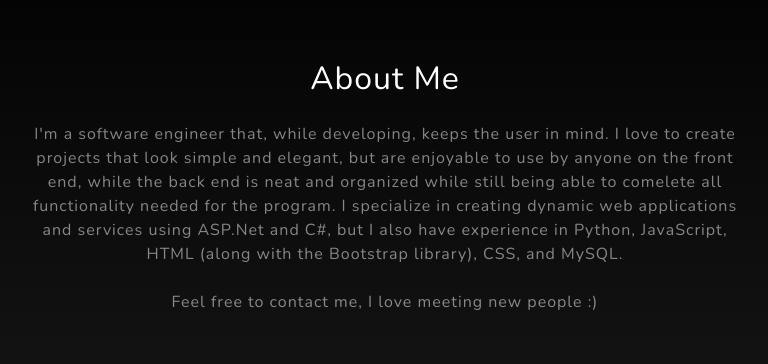
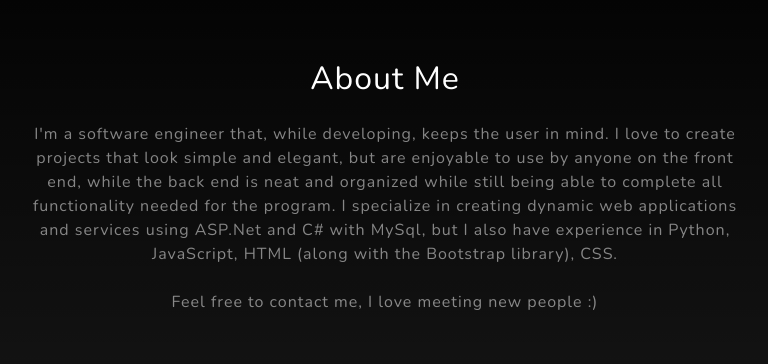
Before and after one commit to JustusStorm/myPortfolio, a plain HTML site: page index.html in a window 1280 px wide. Shown: the part 900-1264 px from the top of the page, 255-1023 px from the left. Drawn offline with nearby package versions, Linux system fonts and the light colour scheme.

Commit message:
Changed some mispelled words.

```diff
--- a/index.html
+++ b/index.html
@@ -52,7 +52,7 @@
                 <h1 class="mx-auto my-0 text-uppercase">Justus Storm</h1>
                 <h2 class="text-white-50 mx-auto mt-2 mb-5">Software Engineer,<br>Full Stack Developer</h2>
                 <a class="btn btn-primary js-scroll-trigger" href="#about">Learn More</a><br />
-                <a class="btn btn-primary js-scroll-trigger mt-4 "
+                <a class="btn btn-primary js-scroll-trigger mt-4"
                     href="/assets/img/Montgomery_Justus_Resume (1).pdf">Download Resume</a>
             </div>
         </div>
@@ -67,10 +67,11 @@
                         I'm a software engineer that, while developing, keeps the user in mind. I love to create
                         projects that look simple and elegant, but are enjoyable to use by anyone on the front end,
                         while the back
-                        end is neat and organized while still being able to comelete all functionality needed for the
-                        program. I specialize in creating dynamic web applications and services using ASP.Net and C#,
-                        but I also have experience in Python, JavaScript, HTML (along with the Bootstrap library), CSS,
-                        and MySQL. <br>
+                        end is neat and organized while still being able to complete all functionality needed for the
+                        program. I specialize in creating dynamic web applications and services using ASP.Net and C#
+                        with MySql,
+                        but I also have experience in Python, JavaScript, HTML (along with the Bootstrap library), CSS.
+                        <br>
                         <br>
                         Feel free to contact me, I love meeting new people :)
                     </p>
```
